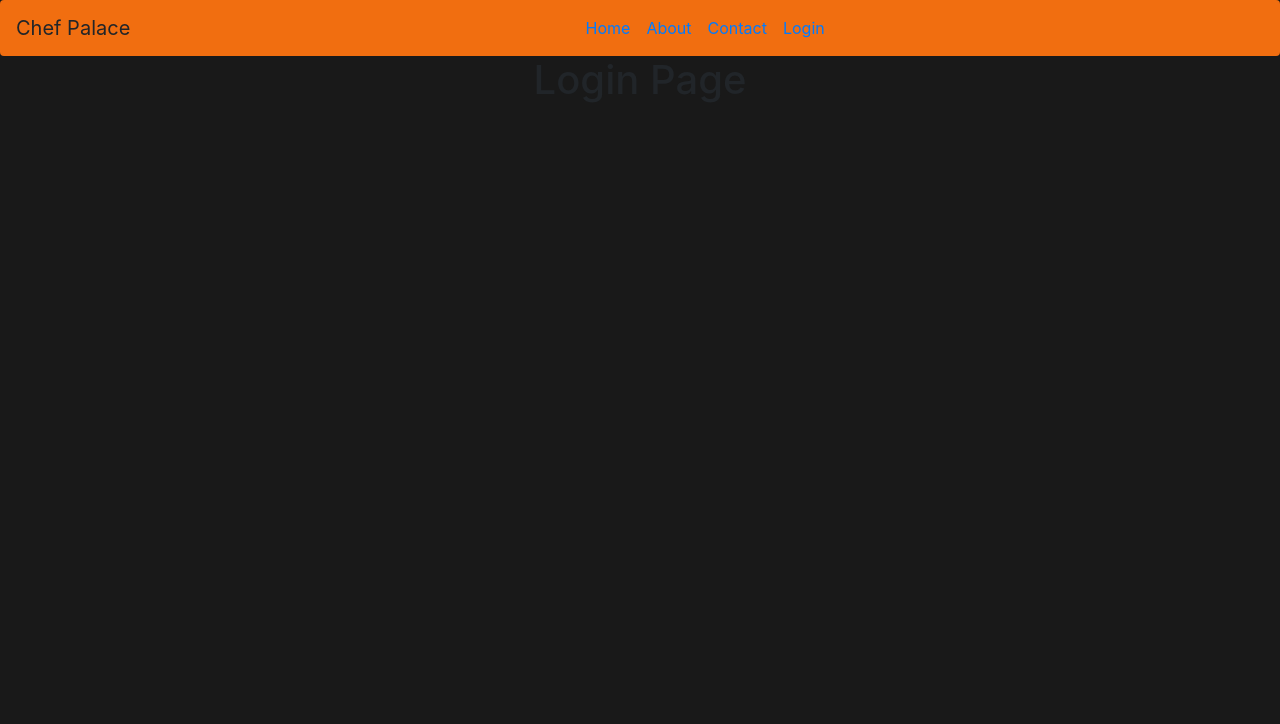
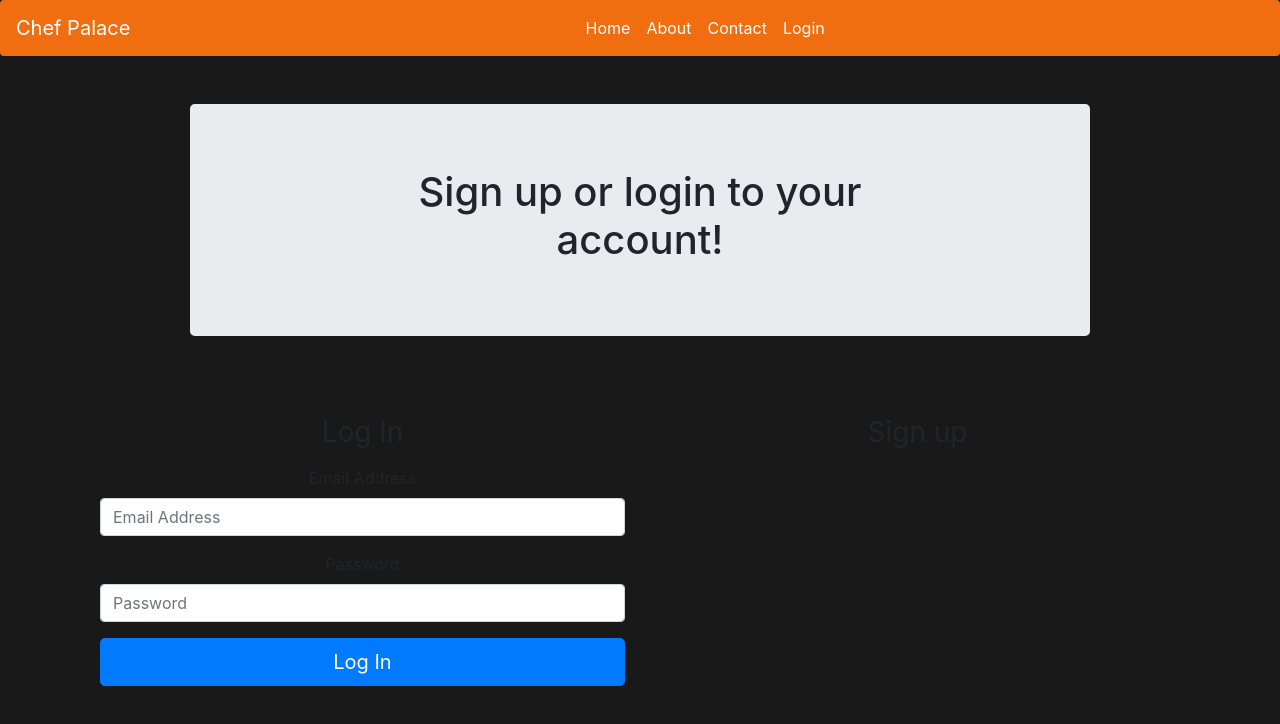
Before and after one commit to johnpwajok/Chef-Palace-React, a React (Create React App) app in the folder client/: page /login in a window 1280 px wide. Shown: the top 724 px of the page. Built offline with nearby package versions, Linux system fonts and the light colour scheme; the HTML template or start-up script is replaced by a standard one.

Commit message:
Login page updated

```diff
--- a/client/src/components/Login.js
+++ b/client/src/components/Login.js
@@ -1,11 +1,94 @@
 import React, { Component } from "react";
+import "./styles.css";
 
-export default class Login extends Component {
+//import { login } from "./MainFunctions";
+
+class Login extends Component {
+  constructor() {
+    super();
+    this.state = {
+      emailAddress: "",
+      userPassword: "",
+    };
+
+    this.onChange = this.onChange.bind(this);
+    this.onSubmit = this.onSubmit.bind(this);
+  }
+
+  onChange(e) {
+    this.setState({ [e.target.name]: e.target.value });
+  }
+
+  onSubmit(e) {
+    e.preventDefault();
+
+    const user = {
+      emailAddress: this.state.emailAddress,
+      userPassword: this.state.userPassword,
+    };
+
+    // login(user).then((res) => {
+    //   if (res) {
+    //     console.log("res: ", res);
+    //     this.props.history.push("/profile");
+    //   } else {
+    //     alert("Invalid email address or password. Please try again!");
+    //   }
+    // });
+  }
+
   render() {
     return (
-      <div>
-        <h1>Login Page</h1>
+      <div className="container">
+        <div className="jumbotron mt-5 mt-5 col-lg-10 col-md-10 col-sm-10 mx-auto">
+          <div className="col-sm-8 mx-auto">
+            <h1 className="text-center">Sign up or login to your account!</h1>
+          </div>
+        </div>
+
+        <div className="register"></div>
+
+        <div className="row">
+          <div className="col-md-6 mt-5 mx-auto login">
+            <form noValidate onSubmit={this.onSubmit}>
+              <h1 className="h3 mb-3 font-weight-normal">Log In</h1>
+              <div className="form-group">
+                <label htmlFor="emailAddress">Email Address</label>
+                <input
+                  type="email"
+                  className="form-control"
+                  name="emailAddress"
+                  placeholder="Email Address"
+                  value={this.state.emailAddress}
+                  onChange={this.onChange}
+                ></input>
+              </div>
+              <div className="form-group">
+                <label htmlFor="userPassword">Password</label>
+                <input
+                  type="password"
+                  className="form-control"
+                  name="userPassword"
+                  placeholder="Password"
+                  value={this.state.userPassword}
+                  onChange={this.onChange}
+                ></input>
+              </div>
+              <button
+                type="submit"
+                className="btn btn-lg btn-primary btn-block"
+              >
+                Log In
+              </button>
+            </form>
+          </div>
+          <div className="col-md-6 mt-5 mx-auto register">
+            <h1 className="h3 mb-3 font-weight-normal">Sign up</h1>
+          </div>
+        </div>
       </div>
     );
   }
 }
+
+export default Login;
--- a/client/src/components/styles.css
+++ b/client/src/components/styles.css
@@ -16,6 +16,12 @@ body {
 text {
   color: #ff8c00;
   font-size: 30px;
+}
+.nav-link {
+  color: white;
+}
+.navbar-brand {
+  color: white;
 }
 userheader {
   color: #ff8c00;
```
